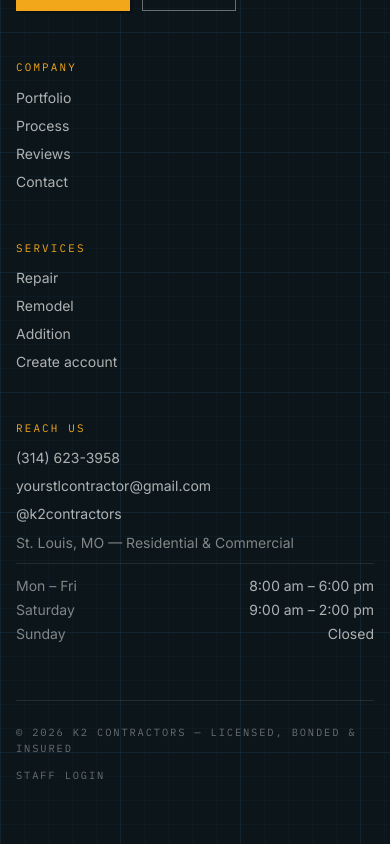
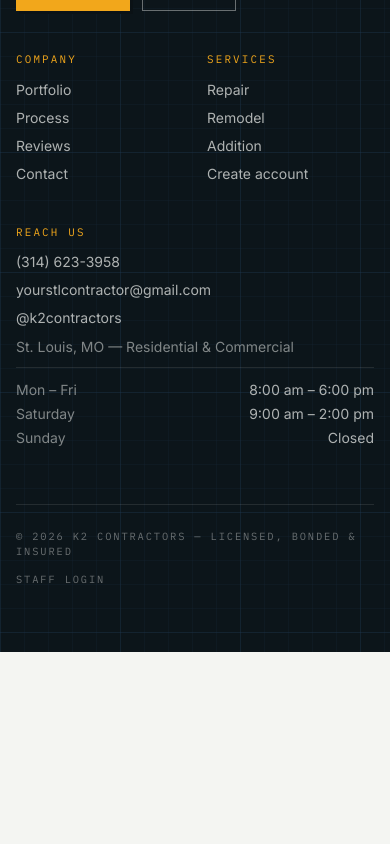
Before and after one commit to akib1437/buildright, a Next.js app: page / in a window 390 px wide. Shown: the part 10040-10884 px from the top of the page. After the commit the page ends 10692 px from the top, so only its background shows below. Built offline with nearby package versions, Linux system fonts and the light colour scheme; no server answers; the database is empty.

Commit message:
Fix responsive footer

```diff
--- a/src/components/SiteFooter.jsx
+++ b/src/components/SiteFooter.jsx
@@ -11,8 +11,8 @@
           <span>site plan · {SITE.name.toLowerCase()}</span>
         </div>
 
-        <div className="grid gap-12 md:grid-cols-[2fr_1fr_1fr_1.2fr]">
-          <div className="flex flex-col sm:flex-row sm:items-center gap-6">
+        <div className="grid grid-cols-2 gap-x-6 gap-y-10 md:gap-12 md:grid-cols-[2fr_1fr_1fr_1.2fr]">
+          <div className="col-span-2 md:col-span-1 flex flex-col sm:flex-row sm:items-center gap-6">
             <img
               src={SITE.logo}
               alt={`${SITE.name} logo`}
@@ -53,7 +53,7 @@
             </ul>
           </div>
 
-          <div>
+          <div className="col-span-2 md:col-span-1">
             <p className="font-mono text-[0.68rem] uppercase tracking-[0.2em] text-amber mb-3">Reach us</p>
             <ul className="space-y-2 text-paper/70 text-sm">
               <li><a href={`tel:${SITE.phone.replace(/\s/g, "")}`} className="hover:text-amber transition-colors">{SITE.phone}</a></li>
```
